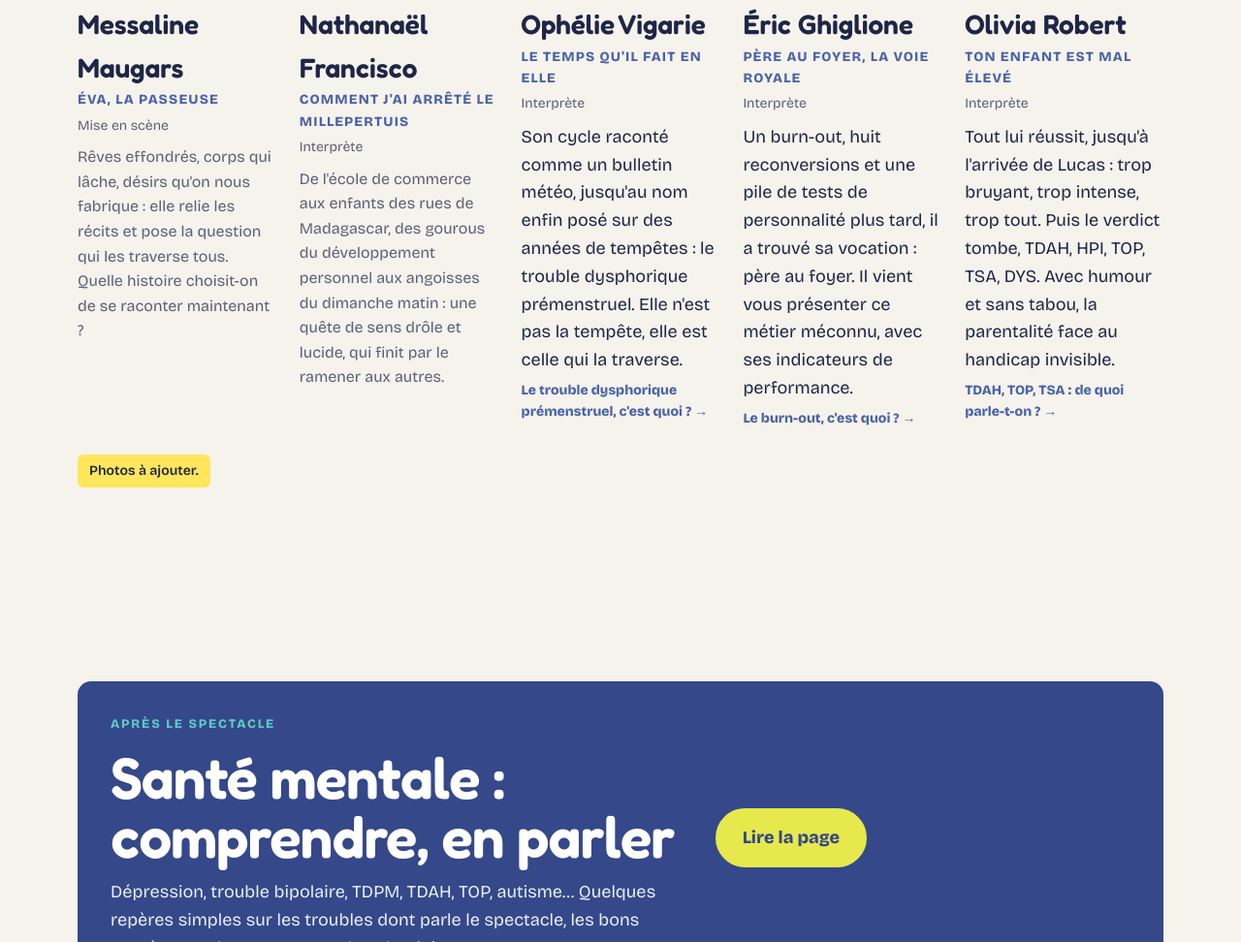
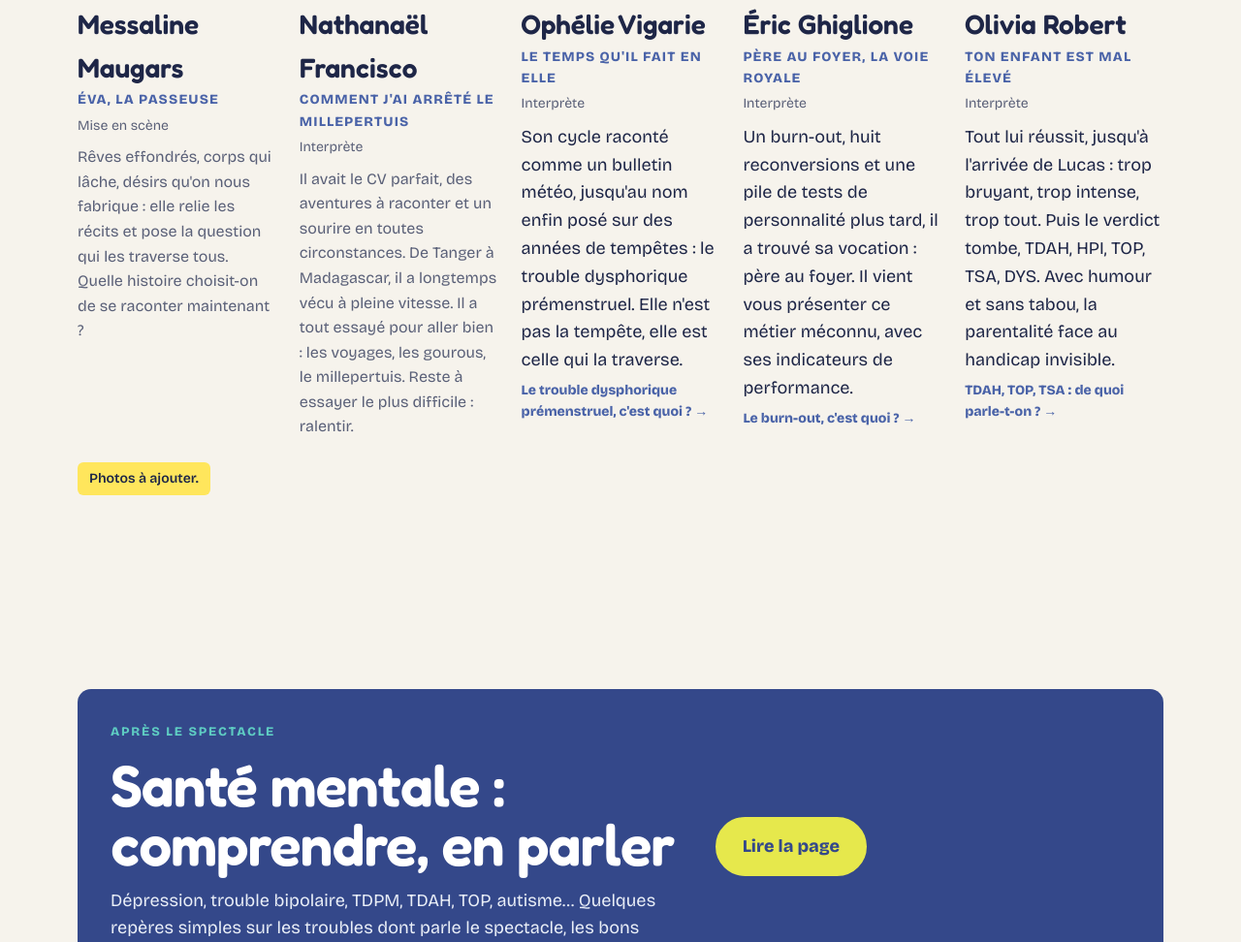
Before and after one commit to nathanaelf2k/si-on-gratte-un-peu, a plain HTML site: page index.html in a window 1280 px wide. Shown: the part 2890-3862 px from the top of the page at 97% size. Drawn offline with Linux system fonts and the light colour scheme.

Commit message:
Nouveau descriptif du récit de Nathanaël
Co-Authored-By: Claude Opus 5.5 <noreply@anthropic.com>
Claude-Session: https://claude.ai/code/session_015iv3KpxhMXj8G8yvpMH9o3

```diff
--- a/index.html
+++ b/index.html
@@ -286,7 +286,7 @@
           <h3>Nathanaël Francisco</h3>
           <p class="card__role">Comment j'ai arrêté le millepertuis</p>
           <p class="card__sub">Interprète</p>
-          <p>De l'école de commerce aux enfants des rues de Madagascar, des gourous du développement personnel aux angoisses du dimanche matin : une quête de sens drôle et lucide, qui finit par le ramener aux autres.</p>
+          <p>Il avait le CV parfait, des aventures à raconter et un sourire en toutes circonstances. De Tanger à Madagascar, il a longtemps vécu à pleine vitesse. Il a tout essayé pour aller bien : les voyages, les gourous, le millepertuis. Reste à essayer le plus difficile : ralentir.</p>
         </article>
         <article class="card">
           <div class="card__img" style="--tone:#EF5A3C"><span>Photo</span></div>
```
